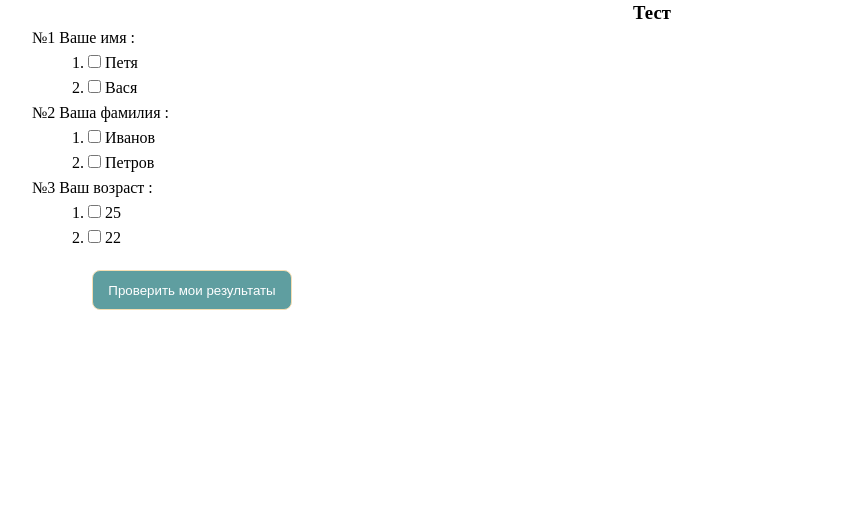
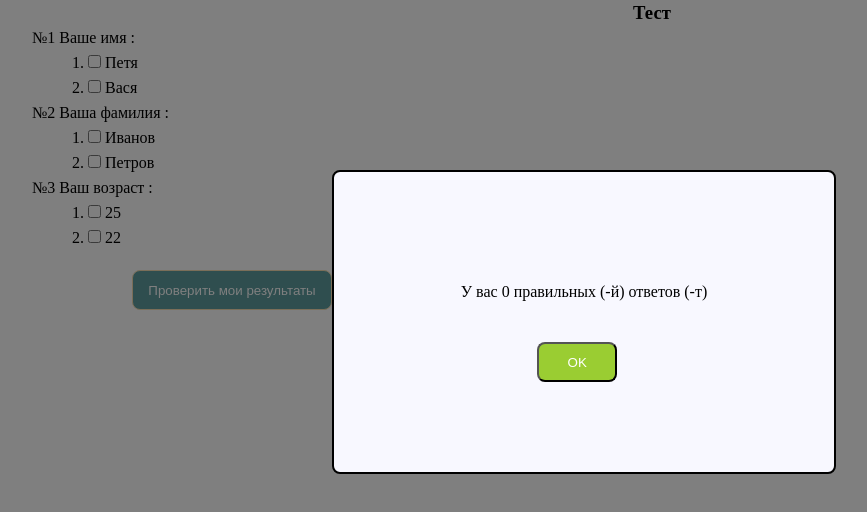
Before and after one commit to Honcharko/Honcharko.github.io, a plain HTML site: page js/h13-14/index.html in a window 1280 px wide. Both pictures are taken after a click on the button "Проверить мои результаты". Shown: the whole page, without its empty margins (8-875 px from the left). Drawn offline with nearby package versions, Linux system fonts and the light colour scheme.

Commit message:
hw 13-14 final

```diff
--- a/js/h13-14/css/style.css
+++ b/js/h13-14/css/style.css
@@ -12,7 +12,7 @@
     height: 50px;
 }
 .sub{
-    margin-top: 220px;
+    margin-top: 20px;
     margin-left: 100px;
 }
 .sub button{
@@ -27,3 +27,40 @@
     background-color: yellowgreen;
     color: green;
 }
+.window{
+    width: 500px;
+    height: 300px;
+    text-align: center;
+    position: absolute;
+    border: 2px solid black;
+    top: 50%;
+    left: 50%;
+    margin: -230px 0 0 -300px;
+    background: ghostwhite;
+    box-shadow: #0d365a;
+    border-radius: 8px;
+
+}
+.window span{
+    line-height: 240px;
+}
+.reset{
+    width: 80px;
+    height: 40px;
+    position: fixed;
+    margin-top: 170px;
+    margin-left: -170px;
+    border-radius: 8px;
+    background-color: yellowgreen;;
+    color: white;
+    font-weight: 400;
+}
+.window-overlay{
+    position: fixed;
+    top: 0;
+    left: 0;
+    width: 100%;
+    height: 100%;
+    background-color: rgba(0, 0, 0, 0.5);
+
+}
--- a/js/h13-14/index.html
+++ b/js/h13-14/index.html
@@ -11,18 +11,18 @@
 <body>
 
     <script type="text/tmpl" class="tmpl">
-    <div class="quest">
+    <form class="quest">
     <ul>
     <h3><%= data.main %></h3>
     <% for (var i=0; i<data.questions.length; i++){ %>
     <li>№<%= i+1 %>  <%= data.questions[i]%></li>
     <ul>
     <% for(var q=0; q<data.answers[i].length; q++){  %>
-    <li id =a<%=i%><%=q%>><%= q+1 %>. <input type = checkbox name =a<%=i%>> <%= data.answers[i][q] %></li>
+    <li id= a<%=i%><%=q%>><%= q+1 %>. <input type = checkbox name =a<%=q%><%=i%>> <%= data.answers[i][q] %></li>
     <% };%>
     </ul>
     <% };%>
-    </div>
+    </form>
      <div class="sub">
     <button class="submit">Проверить мои результаты</button>
     </div>
--- a/js/h13-14/js/script.js
+++ b/js/h13-14/js/script.js
@@ -1,17 +1,18 @@
+    'use strict';
+$(function(){
 var test = {
     main: "Тест",
     questions : ["Ваше имя :", "Ваша фамилия :", "Ваш возраст :"],
-    answers : [["Петя", "Вася"],["Иванов", "Петров"],["25", "22"]],
-    right: [1, 1, 1]
+    answers : [["Петя", "Вася"],["Иванов", "Петров"],["25", "22"]]
 };
 
         var jsonTest = JSON.stringify(test);
         localStorage.setItem('testing', jsonTest);
 
-        jsonTest = localStorage.getItem('testing');
-        jsonTest = JSON.parse(jsonTest);
 
-$(function(){
+    jsonTest = localStorage.getItem('testing');
+    jsonTest = JSON.parse(jsonTest);
+
 
     var html = $('.tmpl').html();
     var content = tmpl(html, {
@@ -19,16 +20,51 @@ $(function(){
     });
     $('body').append(content);
 
+    var $submit = $('.submit')[0];
+
     //submit
+    $($submit).on('click', function(e){
+        var $cnt = 0;
 
-    $('.submit').on('click', function(){
-
-        if($('#a00 input:checked').length == 1){
-           console.log('ok');
+        e.preventDefault();
+        if($('#a00 input:checked').length==1 && $('#а01 input:checked').length==0){
+            $cnt++;
+        }else{
+            $cnt = 0;
+        }
+        if($('#a10 input:checked').length==0 && $('#a11 input:checked').length==1){
+            $cnt++;
+        }
+        if($('#a20 input:checked').length==1 && $('#а21 input:checked').length==0){
+            $cnt++;
         }
 
+        //modal window
+        var window = function window(){
+
+
+            var $modal = $('<div class = "window"><span> У вас '+ $cnt +' правильных (-й) ответов (-т)</span></div>');
+            var $button = $('<button class="reset">OK</button>');
+            var $overlay = $('<div class= "window-overlay">');
+
+
+            $('body').append($overlay);
+            $('body').append($modal);
+            $($modal).append($button);
+
+            var $reset = $('.reset')[0];
+
+            function reset(){
+                $modal.remove();
+                $overlay.remove();
+                $('.quest')[0].reset();
+            }
+
+            $reset.addEventListener('click', reset);
+        };
+
+        window();
 
     });
 
-
 });
```
